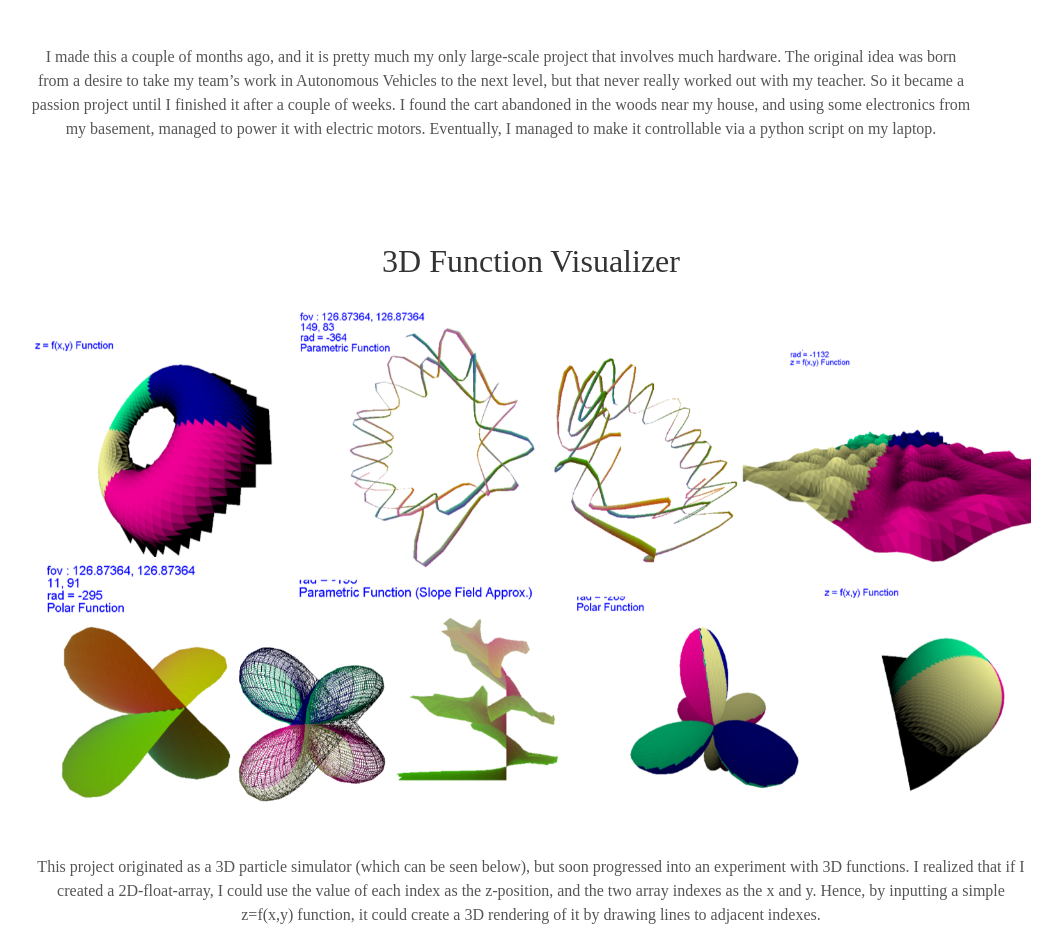
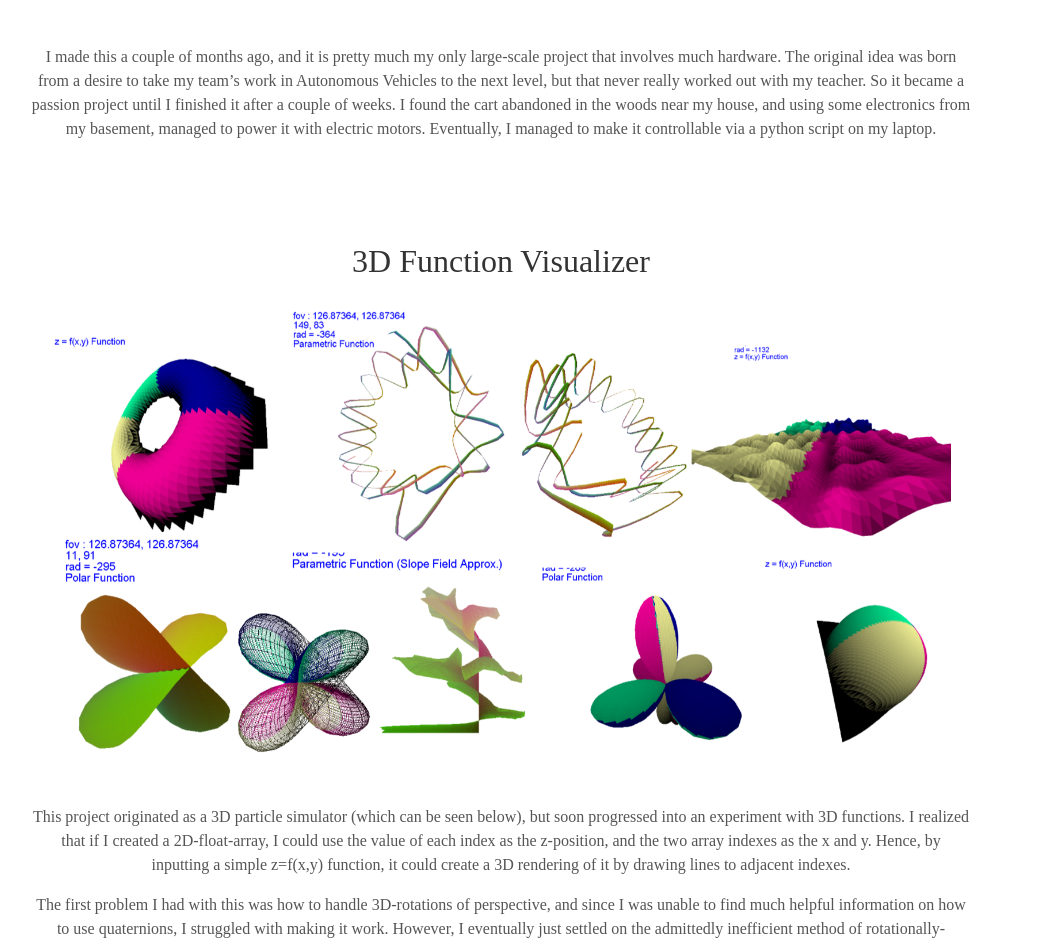
Before and after one commit to mikedillender/mikedillender.github.io, a Jekyll site: the page built from index.html, in a window 1280 px wide. Shown: the part 5060-6004 px from the top of the page, without its empty margins (139-1201 px from the left). Built offline with Jekyll 4.4.1, drawn with Linux system fonts in a browser that asks for light colours; some web fonts are replaced.

Commit message:
rearranged fxvis image 5

```diff
--- a/_includes/about.html
+++ b/_includes/about.html
@@ -61,7 +61,7 @@
       <h2>3D Function Visualizer</h2>
       <!--img src="/assets/imgs/fxvis.PNG" alt="s1" style="width:600px;height:600px;">-->
       <!--img src="/assets/imgs/fxvis1.PNG" alt="s1" style="width:1564px;height:768px;"-->
-      <img src="/assets/imgs/fxvis1.PNG" alt="s1" style="width:1000px;height:500px;">
+      <img src="/assets/imgs/fxvis1.PNG" alt="s1" style="width:900px;height:450px;">
       <p>This project originated as a 3D particle simulator (which can be seen below), but soon progressed into an experiment with 3D functions. I realized that if I created a 2D-float-array, I could use the value of each index as the z-position, and the two array indexes as the x and y. Hence, by inputting a simple z=f(x,y) function, it could create a 3D rendering of it by drawing lines to adjacent indexes.</p>
       <p>The first problem I had with this was how to handle 3D-rotations of perspective, and since I was unable to find much helpful information on how to use quaternions, I struggled with making it work.  However, I eventually just settled on the admittedly inefficient method of rotationally-translating each point around the origin every render.</p>
       <p>Eventually, while doing schoolwork, I realized I could alter my original method to graph polar functions. By replacing the float-array with a vector-array, I could instead have the array indexes represent the x-y orientation from the origin and store the x-y positions in the vector.  This worked surprisingly well, and after I made an algorithm to panel the graphs and render them in order of distance from the observer, I started to realize the potential this program had.</p>
```
